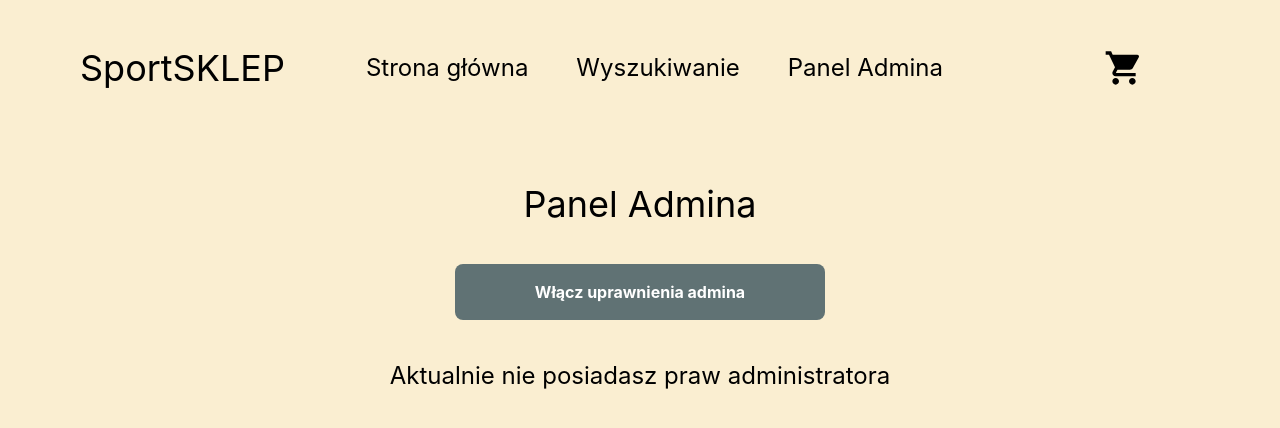
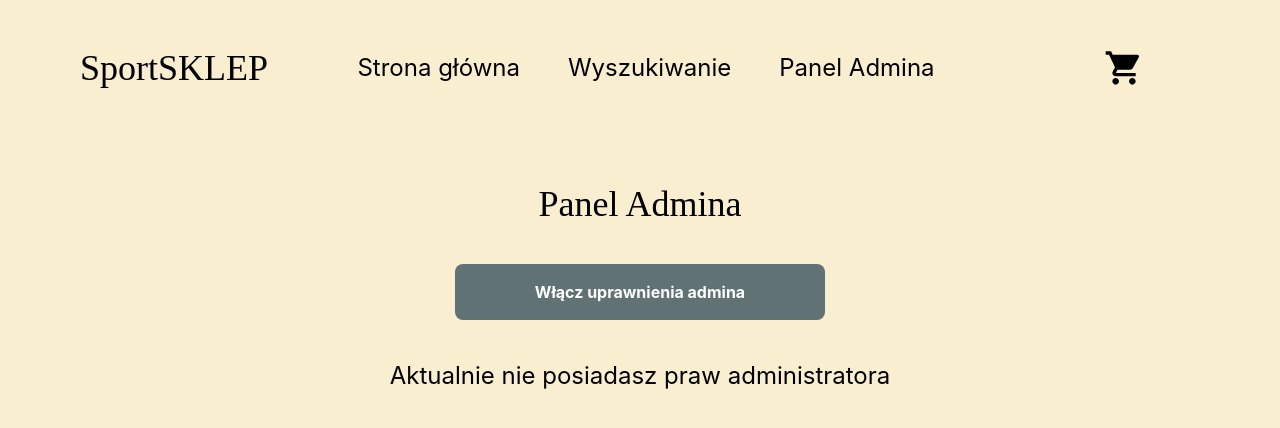
Before and after one commit to KamilNiemczyk/MERN, a React (Create React App) app in the folder front/: page /admin in a window 1280 px wide. Shown: the top 428 px of the page. Built offline with nearby package versions, Linux system fonts and the light colour scheme.

Commit message:
tailwindkonfig

```diff
--- a/front/src/components/Admin.tsx
+++ b/front/src/components/Admin.tsx
@@ -117,7 +117,7 @@ export default function Admin() {
         <div>
             <div className="flex flex-col justify-center mx-[10vh]">
                 <div className="my-12 space-y-[5vh]">
-                    <h1 className="text-4xl">Panel Admina</h1>
+                    <h1 className="text-4xl font-pacifico">Panel Admina</h1>
                     <button className='bg-[#607274] hover:bg-secondary text-white font-bold rounded-lg px-[10vh] py-4' onClick={changeRole}>{admin==="true" ? "Wyłącz" : "Włącz"} uprawnienia admina</button>
                     <p className="text-2xl">Aktualnie {admin === "true" ? "posiadasz prawa administratora" : "nie posiadasz praw administratora"}</p>
                 </div>
--- a/front/src/components/Details.tsx
+++ b/front/src/components/Details.tsx
@@ -101,7 +101,7 @@ export default function Details() {
         <div>
             {product && product.name ? (
         <div>
-            <div className='mt-[5vh] flex items-center justify-center bg-primary py-[10vh]'>
+            <div className='mt-[5vh] flex items-center justify-center bg-primary py-[10vh] font-monoton'>
                 <div className='grid grid-cols-2 gap-[10vh]'>
                     <div className='m-auto'>
                         <img className='w-[50vh] h-[50vh]' src={product?.image} alt={product?.name} />
--- a/front/src/components/Home.tsx
+++ b/front/src/components/Home.tsx
@@ -33,7 +33,7 @@ export default function Home() {
         <div>
             <div className="flex justify-center mx-[10vh]">
                 <div className="my-12">
-                    <h1 className="text-4xl">Przykładowe produkty</h1>
+                    <h1 className="text-4xl font-pacifico">Przykładowe produkty</h1>
                 </div>
             </div>
             <div className='flex justify-center items-center'>
--- a/front/src/components/Navbar.tsx
+++ b/front/src/components/Navbar.tsx
@@ -5,7 +5,7 @@ export default function Navbar() {
         <div>
             <div className="flex justify-between mx-[10vh]">
                 <div className="my-12">
-                    <h1 className="text-4xl">SportSKLEP</h1>
+                    <h1 className="text-4xl font-serif">SportSKLEP</h1>
                 </div>
                 <div className="my-auto mr-[9vh]">
                     <div className="flex space-x-12 text-2xl my-auto py-7 px-10">
--- a/front/tailwind.config.js
+++ b/front/tailwind.config.js
@@ -9,6 +9,12 @@ module.exports = {
         'primary': '#DED0B6',
         'secondary': '#B2A59B',
       },
+      fontFamily: {
+        'sans': ['Roboto', 'sans-serif'],
+        'serif': ['Roboto Slab', 'serif'],
+        'pacifico': ['Pacifico', 'cursive'],
+        'monoton': ['Monoton', 'cursive'],
+      },
     },
   },
   plugins: [],
```
